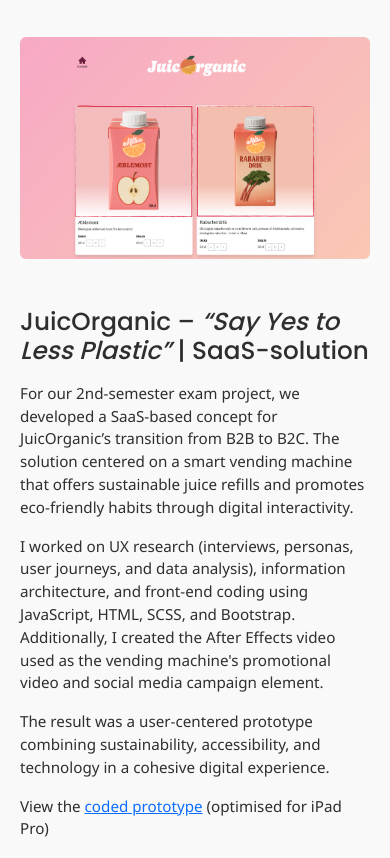
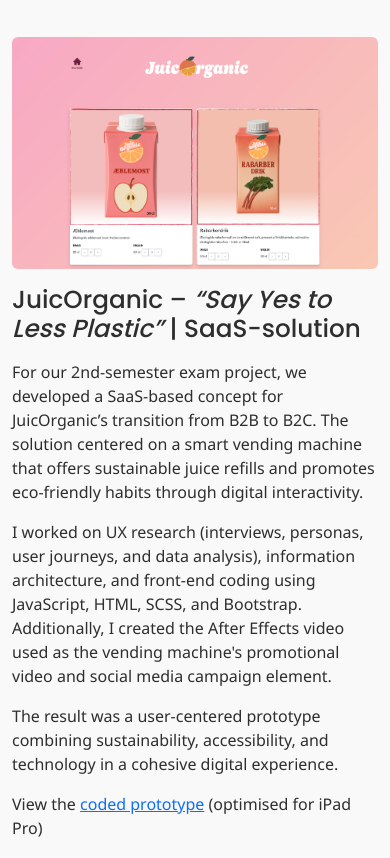
Before and after one commit to eddaosk/portfolio, a website: page projects.html in a window 390 px wide. Shown: the part 174-1032 px from the top of the page. Drawn offline with nearby package versions, Linux system fonts and the light colour scheme.

Commit message:
fixed horizontal scrolling problems, improved stylesheet, consolidated responsive styling into the main SCSS file

```diff
--- a/css/responsive.css
+++ b/css/responsive.css
@@ -46,11 +46,6 @@
 }
 
 @media (max-width: 576px) {
-    .container {
-        padding-left: 20px;
-        padding-right: 20px;
-    }
-
     h1 {
         font-size: 2rem;
     }
--- a/projects.html
+++ b/projects.html
@@ -12,7 +12,6 @@
         <link rel="stylesheet" href="https://cdnjs.cloudflare.com/ajax/libs/font-awesome/6.0.0/css/all.min.css" />
         <!-- Custom CSS -->
         <link rel="stylesheet" href="css/main.css" />
-        <link rel="stylesheet" href="css/responsive.css" />
         <link rel="icon" href="img/logo-gold.svg" type="image/svg+xml" />
     </head>
     <body>
@@ -49,7 +48,7 @@
                 </div>
                 <div class="project-list">
                     <!-- Example project row template (image left on desktop, stacked on mobile) -->
-                    <div class="row align-items-start g-5 project-row">
+                    <div class="row align-items-start g-3 g-lg-5 project-row">
                         <!-- Image column -->
                         <div class="col-12 col-lg-6">
                             <!-- Replace src with your image path in the img/ folder -->
@@ -68,7 +67,7 @@
                     </div>
 
                     <!-- Hoedown After Dark -->
-                    <div class="row align-items-start g-5 project-row">
+                    <div class="row align-items-start g-3 g-lg-5 project-row">
                         <div class="col-12 col-lg-6">
                             <img src="img/hoedown.jpg" class="img-fluid rounded" alt="Hoedown After Dark – Queer Cowboy Apparel project" />
                         </div>
@@ -82,7 +81,7 @@
                     </div>
 
                     <!-- Das Büro – Digital Design Studio -->
-                    <div class="row align-items-start g-5 project-row">
+                    <div class="row align-items-start g-3 g-lg-5 project-row">
                         <div class="col-12 col-lg-6">
                             <img src="img/dasburo.png" class="img-fluid rounded" alt="Das Büro – Digital Design Studio client cases" />
                         </div>
@@ -100,7 +99,7 @@
                     </div>
 
                     <!-- Gestalt – Digital Magazine -->
-                    <div class="row align-items-start g-5 project-row">
+                    <div class="row align-items-start g-3 g-lg-5 project-row">
                         <div class="col-12 col-lg-6">
                             <img src="img/posters-mockups.png" class="img-fluid rounded" alt="Gestalt – Digital Magazine visual design project" />
                         </div>
@@ -113,7 +112,7 @@
                         </div>
                     </div>
                     <!-- SheCodes -->
-                    <div class="row align-items-start g-5 project-row">
+                    <div class="row align-items-start g-3 g-lg-5 project-row">
                         <div class="col-12 col-lg-6">
                             <img src="img/shecodes.png" class="img-fluid rounded" alt="Gestalt – Digital Magazine visual design project" />
                         </div>
--- a/scss/main.scss
+++ b/scss/main.scss
@@ -1,3 +1,8 @@
+// Import Bootstrap functions, variables, and mixins for breakpoints
+@import "bootstrap/scss/functions";
+@import "bootstrap/scss/variables";
+@import "bootstrap/scss/mixins/breakpoints";
+
 /* ==============================
    Font families
 ============================== */
@@ -64,6 +69,15 @@
             color: #1c355e;
         }
     }
+
+    .navbar-toggler {
+        border: none;
+        padding: 0.25rem 0;
+    }
+
+    @include media-breakpoint-down(lg) {
+        padding: 0.5rem 1rem;
+    }
 }
 
 /* ==============================
@@ -102,7 +116,7 @@
         margin: 0 auto;
         white-space: nowrap;
 
-        @media (max-width: 992px) {
+        @include media-breakpoint-down(lg) {
             white-space: normal;
             font-size: 1.4rem;
         }
@@ -115,7 +129,7 @@
         background: linear-gradient(to bottom, rgba(28, 53, 94, 1), rgba(28, 53, 94, 0));
     }
 
-    @media (max-width: 768px) {
+    @include media-breakpoint-down(md) {
         min-height: auto;
         padding: 6rem 0;
 
@@ -129,7 +143,7 @@
         }
     }
 
-    @media (max-width: 576px) {
+    @include media-breakpoint-down(sm) {
         h1 {
             font-size: 2rem;
             letter-spacing: 0.15em;
@@ -149,7 +163,7 @@
     padding: 5rem 1.5rem 6rem;
     text-align: center;
 
-    @media (max-width: 768px) {
+    @include media-breakpoint-down(md) {
         padding: 4rem 1.5rem;
     }
 }
@@ -165,7 +179,7 @@
     letter-spacing: 0.01em;
     animation: fadeInUp 1.2s ease-out both;
 
-    @media (max-width: 768px) {
+    @include media-breakpoint-down(md) {
         font-size: 1.05rem;
         line-height: 1.7;
     }
@@ -200,7 +214,7 @@
             opacity: 1;
         }
 
-        @media (max-width: 768px) {
+        @include media-breakpoint-down(md) {
             height: 40px;
         }
     }
@@ -222,6 +236,11 @@
         &:hover {
             color: #f2b950;
         }
+    }
+
+    @include media-breakpoint-down(md) {
+        padding: 1.5rem 0;
+        margin-top: 3rem;
     }
 }
 
@@ -251,6 +270,10 @@
     line-height: 1.6;
     color: #2e2e2e;
     opacity: 0.9;
+
+    @include media-breakpoint-down(md) {
+        font-size: 1rem;
+    }
 }
 
 .tool-logo {
@@ -280,6 +303,14 @@
         background-color: #1c355e !important;
         color: #f9f9f9;
     }
+
+    @include media-breakpoint-down(lg) {
+        padding: 4rem 0;
+    }
+
+    @include media-breakpoint-down(sm) {
+        padding: 3rem 0;
+    }
 }
 
 .badge.text-bg-primary {
@@ -290,6 +321,10 @@
 .card-quote {
     background-color: #f9f9f9;
     border-left: 5px solid #f2b950;
+
+    @include media-breakpoint-down(sm) {
+        margin: 1rem 0;
+    }
 }
 
 .btn-primary {
```
Also changed, not shown: about.html (+1 -2 lines), index.html (+0 -1 lines), css/main.css, 1 other file.
